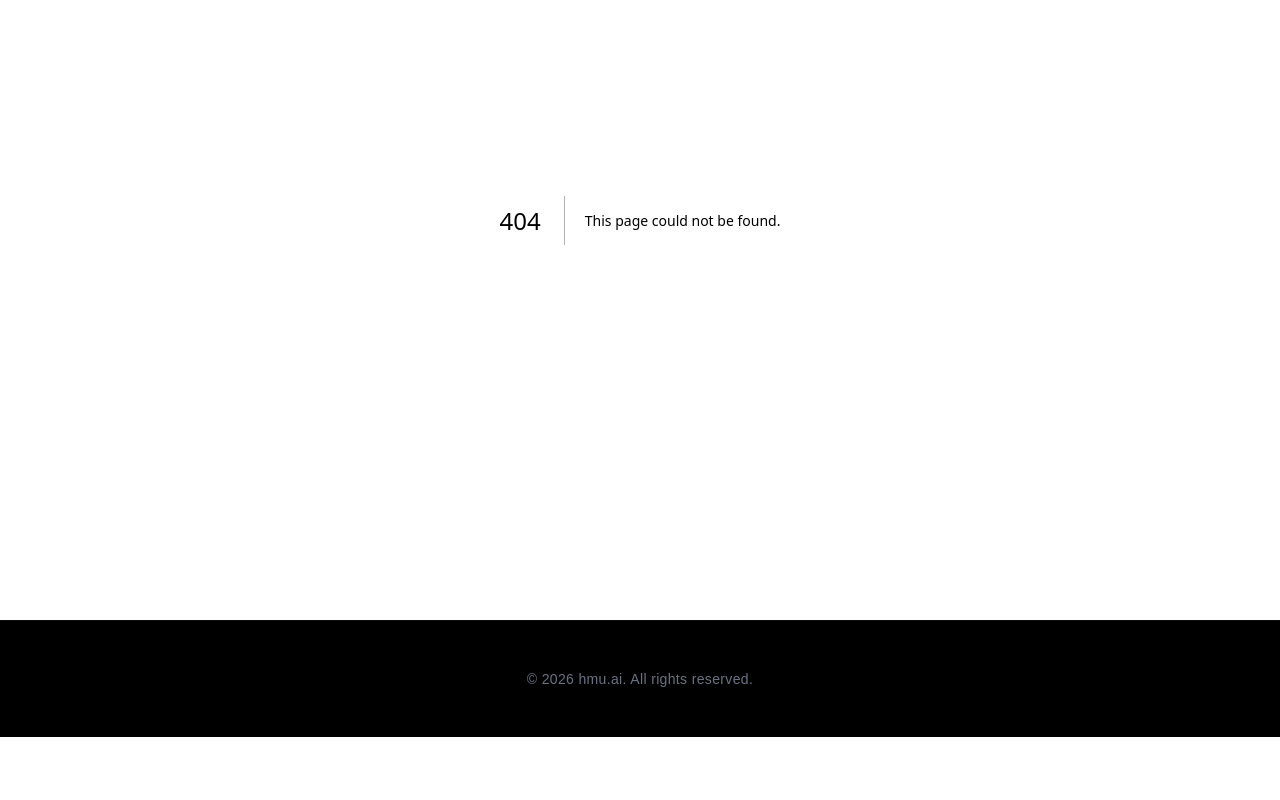
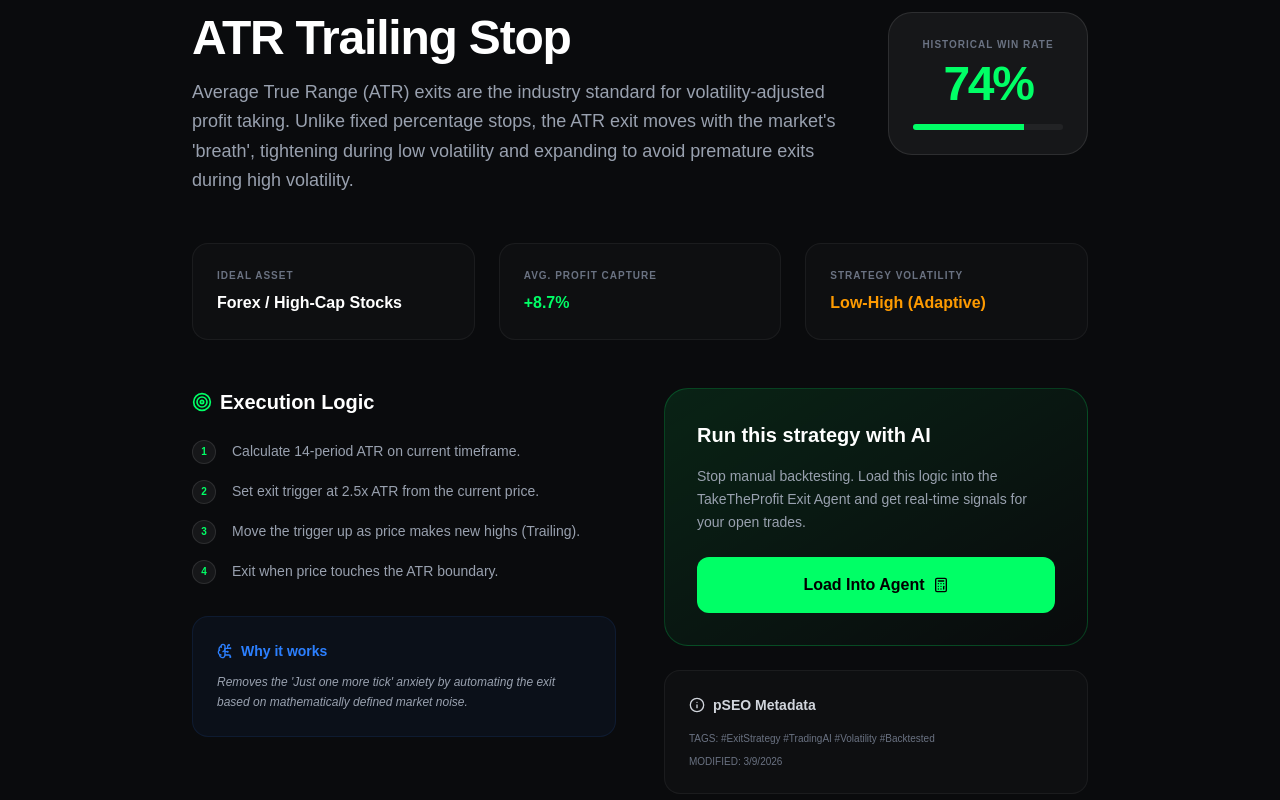
Before and after one commit to auralixai/taketheprofit, a Next.js app: page /library/atr-trailing-stop in a window 1280 px wide. Before the commit this address had no page. Shown: the part 260-1060 px from the top of the page. Before the commit the page ends 997 px from the top, so only its background shows below. Built offline with nearby package versions, Linux system fonts and the light colour scheme.

Commit message:
feat: implement dynamic pSEO strategy template with RSI and ATR pages

```diff
--- /dev/null
+++ b/src/app/library/[slug]/page.tsx
@@ -0,0 +1,161 @@
+import { BrainCircuit, ShieldAlert, Target, BarChart3, TrendingUp, Zap, ChevronLeft, Calculator, CheckCircle2, History, ArrowLeft, Info } from "lucide-react";
+import Link from "next/link";
+import { notFound } from "next/navigation";
+
+// This would typically come from a DB or JSON file
+const STRATEGIES_DATA: any = {
+  "rsi-divergence-exit": {
+    title: "RSI Divergence Exit",
+    description: "The RSI Divergence Exit strategy is a powerful momentum-based approach used to identify trend exhaustion before a price reversal. By monitoring the Relative Strength Index (RSI) against price action, traders can spot 'hidden' weakness and exit before the majority of the market.",
+    winRate: "68%",
+    category: "Momentum",
+    asset: "Universal (Crypto/Stocks/Forex)",
+    logic: [
+      "Wait for price to make a Higher High (HH).",
+      "Check RSI for a Lower High (LH) at the same time.",
+      "Verify bearish divergence on the 1H or 4H timeframe.",
+      "Exit position immediately on candle close."
+    ],
+    psychology: "Prevents 'Greed Bias' by providing a technical reason to exit while the market still looks bullish to the untrained eye.",
+    stats: {
+      avgProfit: "+12.4%",
+      drawdown: "-3.2%",
+      volatility: "Medium"
+    }
+  },
+  "atr-trailing-stop": {
+    title: "ATR Trailing Stop",
+    description: "Average True Range (ATR) exits are the industry standard for volatility-adjusted profit taking. Unlike fixed percentage stops, the ATR exit moves with the market's 'breath', tightening during low volatility and expanding to avoid premature exits during high volatility.",
+    winRate: "74%",
+    category: "Volatility",
+    asset: "Forex / High-Cap Stocks",
+    logic: [
+      "Calculate 14-period ATR on current timeframe.",
+      "Set exit trigger at 2.5x ATR from the current price.",
+      "Move the trigger up as price makes new highs (Trailing).",
+      "Exit when price touches the ATR boundary."
+    ],
+    psychology: "Removes the 'Just one more tick' anxiety by automating the exit based on mathematically defined market noise.",
+    stats: {
+      avgProfit: "+8.7%",
+      drawdown: "-1.8%",
+      volatility: "Low-High (Adaptive)"
+    }
+  }
+};
+
+export default async function StrategyPage({ params }: { params: Promise<{ slug: string }> }) {
+  const { slug } = await params;
+  const strategy = STRATEGIES_DATA[slug];
+
+  if (!strategy) {
+    notFound();
+  }
+
+  return (
+    <div className="min-h-screen bg-[#0A0B0D] text-white pt-24 px-4 pb-12 selection:bg-[#00FF66]/30">
+      <div className="max-w-4xl mx-auto">
+        <Link href="/library" className="inline-flex items-center gap-2 text-gray-500 hover:text-[#00FF66] mb-8 transition-colors group">
+          <ArrowLeft className="w-4 h-4 group-hover:-translate-x-1 transition-transform" /> Back to Library
+        </Link>
+
+        {/* Header Section */}
+        <div className="flex flex-col md:flex-row md:items-center justify-between gap-6 mb-12">
+          <div>
+            <div className="inline-flex items-center gap-2 px-3 py-1 rounded-full bg-[#00FF66]/10 border border-[#00FF66]/20 text-[#00FF66] text-[10px] font-black tracking-widest uppercase mb-4">
+              {strategy.category} Strategy
+            </div>
+            <h1 className="text-4xl md:text-5xl font-bold tracking-tight mb-4">{strategy.title}</h1>
+            <p className="text-gray-400 text-lg leading-relaxed">{strategy.description}</p>
+          </div>
+          <div className="bg-white/5 border border-white/10 p-6 rounded-3xl text-center min-w-[200px]">
+             <div className="text-[10px] font-black tracking-widest text-gray-500 uppercase mb-2">Historical Win Rate</div>
+             <div className="text-5xl font-bold text-[#00FF66] tracking-tighter">{strategy.winRate}</div>
+             <div className="mt-4 w-full h-1.5 bg-white/5 rounded-full overflow-hidden">
+                <div className="h-full bg-[#00FF66]" style={{ width: strategy.winRate }}></div>
+             </div>
+          </div>
+        </div>
+
+        {/* Info Grid */}
+        <div className="grid md:grid-cols-3 gap-6 mb-12">
+           <div className="p-6 rounded-2xl bg-white/[0.02] border border-white/5">
+              <div className="text-gray-500 text-[10px] font-black tracking-widest uppercase mb-2">Ideal Asset</div>
+              <div className="font-bold">{strategy.asset}</div>
+           </div>
+           <div className="p-6 rounded-2xl bg-white/[0.02] border border-white/5">
+              <div className="text-gray-500 text-[10px] font-black tracking-widest uppercase mb-2">Avg. Profit Capture</div>
+              <div className="font-bold text-[#00FF66]">{strategy.stats.avgProfit}</div>
+           </div>
+           <div className="p-6 rounded-2xl bg-white/[0.02] border border-white/5">
+              <div className="text-gray-500 text-[10px] font-black tracking-widest uppercase mb-2">Strategy Volatility</div>
+              <div className="font-bold text-amber-500">{strategy.stats.volatility}</div>
+           </div>
+        </div>
+
+        {/* Main Content Layout */}
+        <div className="grid md:grid-cols-2 gap-12">
+           <div className="space-y-8">
+              <section>
+                 <h2 className="text-xl font-bold mb-6 flex items-center gap-2">
+                   <Target className="text-[#00FF66] w-5 h-5" /> Execution Logic
+                 </h2>
+                 <ul className="space-y-4">
+                    {strategy.logic.map((step: string, i: number) => (
+                      <li key={i} className="flex gap-4 items-start text-gray-400 text-sm leading-relaxed">
+                         <div className="w-6 h-6 rounded-full bg-white/5 flex-shrink-0 flex items-center justify-center text-[10px] font-bold text-[#00FF66] border border-white/10">{i+1}</div>
+                         {step}
+                      </li>
+                    ))}
+                 </ul>
+              </section>
+
+              <div className="p-6 rounded-2xl bg-blue-500/5 border border-blue-500/10">
+                 <h3 className="font-bold text-blue-500 flex items-center gap-2 text-sm mb-3">
+                   <BrainCircuit className="w-4 h-4" /> Why it works
+                 </h3>
+                 <p className="text-xs text-gray-400 leading-relaxed italic">
+                   {strategy.psychology}
+                 </p>
+              </div>
+           </div>
+
+           <div className="space-y-6">
+              <div className="p-8 rounded-3xl bg-gradient-to-br from-[#00FF66]/10 to-transparent border border-[#00FF66]/20 relative overflow-hidden">
+                 <div className="relative z-10">
+                    <h3 className="text-xl font-bold mb-4">Run this strategy with AI</h3>
+                    <p className="text-sm text-gray-400 mb-6 leading-relaxed">
+                      Stop manual backtesting. Load this logic into the TakeTheProfit Exit Agent and get real-time signals for your open trades.
+                    </p>
+                    <button className="w-full py-4 bg-[#00FF66] text-black font-bold rounded-xl hover:shadow-[0_0_20px_rgba(0,255,102,0.4)] transition-all flex items-center justify-center gap-2 group">
+                      Load Into Agent <Calculator className="w-4 h-4" />
+                    </button>
+                 </div>
+              </div>
+
+              <div className="p-6 rounded-2xl bg-white/[0.02] border border-white/5">
+                 <h3 className="font-bold flex items-center gap-2 text-sm mb-4 text-gray-300">
+                   <Info className="w-4 h-4" /> pSEO Metadata
+                 </h3>
+                 <div className="space-y-2">
+                    <div className="text-[10px] text-gray-500">TAGS: #ExitStrategy #TradingAI #{strategy.category} #Backtested</div>
+                    <div className="text-[10px] text-gray-500">MODIFIED: {new Date().toLocaleDateString()}</div>
+                 </div>
+              </div>
+           </div>
+        </div>
+
+        {/* Backtest Section */}
+        <div className="mt-20 pt-12 border-t border-white/5 text-center">
+           <h2 className="text-2xl font-bold mb-4">Ready for the Premium Edge?</h2>
+           <p className="text-gray-400 mb-8 max-w-xl mx-auto text-sm">
+             Unlock the Premium Signal Dashboard to see real-time performance across 500+ asset pairs using this strategy.
+           </p>
+           <button className="px-8 py-3 bg-white/5 border border-white/10 hover:bg-white/10 rounded-xl font-bold transition-all text-sm">
+             View Premium Signals
+           </button>
+        </div>
+      </div>
+    </div>
+  );
+}
--- a/src/app/library/page.tsx
+++ b/src/app/library/page.tsx
@@ -1,7 +1,9 @@
 import { Target, Search, Filter, ShieldAlert, BarChart3, TrendingUp, Zap, ChevronRight, Calculator, CheckCircle2 } from "lucide-react";
+import Link from "next/link";
 
 const STRATEGIES = [
   {
+    slug: "rsi-divergence-exit",
     title: "RSI Divergence Exit",
     description: "Exit when price makes a higher high but RSI makes a lower high.",
     winRate: "68%",
@@ -10,6 +12,7 @@ const STRATEGIES = [
     asset: "Universal",
   },
   {
+    slug: "atr-trailing-stop",
     title: "ATR Trailing Stop",
     description: "Dynamic exit based on average true range volatility.",
     winRate: "74%",
@@ -18,6 +21,7 @@ const STRATEGIES = [
     asset: "Forex/Indices",
   },
   {
+    slug: "fibonacci-level-exhaustion",
     title: "Fibonacci Level Exhaustion",
     description: "Automated exit at 1.618 and 2.618 extensions.",
     winRate: "62%",
@@ -26,6 +30,7 @@ const STRATEGIES = [
     asset: "Stocks/Crypto",
   },
   {
+    slug: "time-based-liquidity-exit",
     title: "Time-Based Liquidity Exit",
     description: "Exit before the NY Open or London Close volatility spike.",
     winRate: "59%",
@@ -68,7 +73,11 @@ export default function LibraryPage() {
         {/* Strategy Grid */}
         <div className="grid md:grid-cols-2 lg:grid-cols-4 gap-6">
           {STRATEGIES.map((strat, i) => (
-            <div key={i} className="p-6 rounded-2xl bg-white/[0.02] border border-white/5 hover:border-[#00FF66]/30 transition-all flex flex-col group relative overflow-hidden">
+            <Link
+              key={i}
+              href={`/library/${strat.slug}`}
+              className="p-6 rounded-2xl bg-white/[0.02] border border-white/5 hover:border-[#00FF66]/30 transition-all flex flex-col group relative overflow-hidden"
+            >
               {strat.premium && (
                 <div className="absolute top-0 right-0 p-2">
                   <div className="bg-[#00FF66]/10 border border-[#00FF66]/20 text-[#00FF66] text-[8px] font-black tracking-widest px-2 py-0.5 rounded uppercase">Premium</div>
@@ -96,11 +105,11 @@ export default function LibraryPage() {
                       style={{ width: strat.winRate }}
                     ></div>
                  </div>
-                 <button className="w-full py-2.5 bg-white/5 hover:bg-[#00FF66] hover:text-black transition-all rounded-lg text-xs font-bold flex items-center justify-center gap-2">
+                 <div className="w-full py-2.5 bg-white/5 group-hover:bg-[#00FF66] group-hover:text-black transition-all rounded-lg text-xs font-bold flex items-center justify-center gap-2">
                    {strat.premium ? "Unlock with Premium" : "Load into Agent"} <ChevronRight className="w-3 h-3" />
-                 </button>
+                 </div>
               </div>
-            </div>
+            </Link>
           ))}
         </div>
 
```
